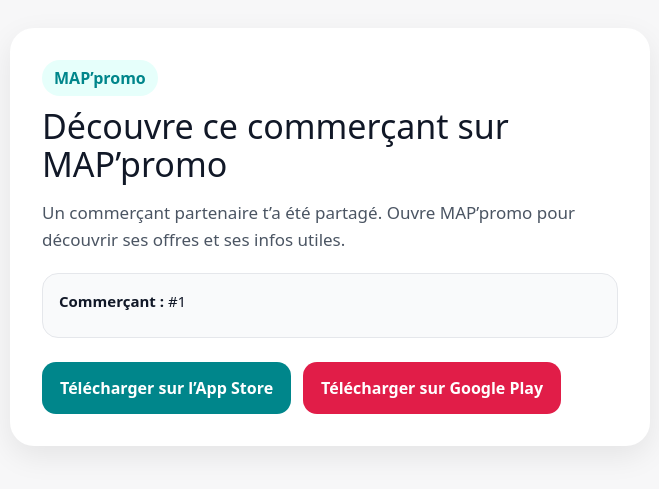
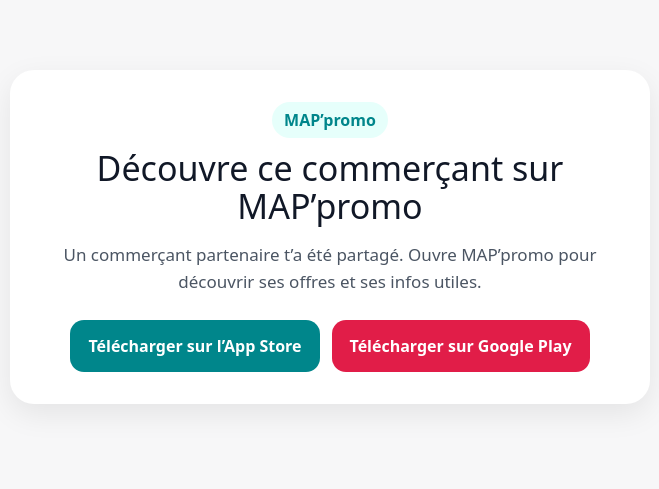
Before and after one commit to qrouxelmappromo-pixel/mappromo-links, a Next.js app: page /commercants/1 in a window 1280 px wide. Shown: the part 163-652 px from the top of the page, without its empty margins (310-969 px from the left). Built offline with nearby package versions, Linux system fonts and the light colour scheme.

Commit message:
remove debug info boxes from fallback pages

```diff
--- a/app/commercants/[id]/page.tsx
+++ b/app/commercants/[id]/page.tsx
@@ -1,16 +1,11 @@
 "use client";
 
-import { useParams, useSearchParams } from "next/navigation";
+import { useSearchParams } from "next/navigation";
 
 export default function CommercantPage() {
-  const params = useParams();
   const searchParams = useSearchParams();
 
-  const rawId = params?.id;
-  const id = Array.isArray(rawId) ? rawId[0] : rawId ?? "";
-
-  const rawOfferId = searchParams.get("offerId");
-  const offerId = rawOfferId ?? "";
+  const offerId = searchParams.get("offerId");
 
   const title = offerId
     ? "Découvre cette offre sur MAP’promo"
@@ -27,17 +22,6 @@
 
         <h1 style={styles.title}>{title}</h1>
         <p style={styles.text}>{text}</p>
-
-        <div style={styles.infoBox}>
-          <p style={styles.infoLine}>
-            <strong>Commerçant :</strong> #{id}
-          </p>
-          {offerId ? (
-            <p style={styles.infoLine}>
-              <strong>Offre liée :</strong> #{offerId}
-            </p>
-          ) : null}
-        </div>
 
         <div style={styles.actions}>
           <a style={styles.primary} href="https://apps.apple.com/">
@@ -71,6 +55,7 @@
     borderRadius: 24,
     padding: 32,
     boxShadow: "0 10px 30px rgba(0,0,0,0.08)",
+    textAlign: "center",
   },
   badge: {
     display: "inline-block",
@@ -92,22 +77,11 @@
     lineHeight: 1.6,
     color: "#4b5563",
   },
-  infoBox: {
-    marginTop: 20,
-    padding: 16,
-    borderRadius: 16,
-    background: "#f9fafb",
-    border: "1px solid #e5e7eb",
-  },
-  infoLine: {
-    margin: "0 0 8px 0",
-    fontSize: 15,
-    color: "#111827",
-  },
   actions: {
     display: "flex",
     gap: 12,
     flexWrap: "wrap",
+    justifyContent: "center",
     marginTop: 24,
   },
   primary: {
--- a/app/invite/list/page.tsx
+++ b/app/invite/list/page.tsx
@@ -1,12 +1,4 @@
-type PageProps = {
-  searchParams?: {
-    token?: string;
-  };
-};
-
-export default function InviteListPage({ searchParams }: PageProps) {
-  const token = searchParams?.token;
-
+export default function InviteListPage() {
   return (
     <main style={styles.main}>
       <div style={styles.card}>
@@ -17,12 +9,6 @@
           Quelqu’un t’a invité à rejoindre une liste sur MAP’promo. Télécharge
           l’application pour accepter l’invitation.
         </p>
-
-        <div style={styles.infoBox}>
-          <p style={styles.infoLine}>
-            <strong>Token :</strong> {token || "non fourni"}
-          </p>
-        </div>
 
         <div style={styles.buttons}>
           <a
@@ -87,20 +73,6 @@
     lineHeight: 1.6,
     color: "#4B5563",
   },
-  infoBox: {
-    textAlign: "left",
-    background: "#F9FAFB",
-    border: "1px solid #E5E7EB",
-    borderRadius: "16px",
-    padding: "16px",
-    marginBottom: "24px",
-  },
-  infoLine: {
-    margin: 0,
-    color: "#111827",
-    fontSize: "15px",
-    wordBreak: "break-word",
-  },
   buttons: {
     display: "flex",
     flexDirection: "column",
--- a/app/listes/join-group/page.tsx
+++ b/app/listes/join-group/page.tsx
@@ -1,18 +1,8 @@
 "use client";
 
-import { useEffect, useState } from "react";
 import type { CSSProperties } from "react";
 
 export default function JoinGroupPage() {
-  const [groupId, setGroupId] = useState("");
-  const [token, setToken] = useState("");
-
-  useEffect(() => {
-    const params = new URLSearchParams(window.location.search);
-    setGroupId(params.get("groupId") ?? "");
-    setToken(params.get("token") ?? "");
-  }, []);
-
   return (
     <main style={styles.main}>
       <div style={styles.card}>
@@ -23,15 +13,6 @@
           Un groupe t’a été partagé. Télécharge MAP’promo pour rejoindre ce
           groupe et accéder aux listes associées.
         </p>
-
-        <div style={styles.infoBox}>
-          <p style={styles.infoLine}>
-            <strong>Groupe :</strong> {groupId || "non fourni"}
-          </p>
-          <p style={styles.infoLine}>
-            <strong>Token :</strong> {token || "non fourni"}
-          </p>
-        </div>
 
         <div style={styles.buttons}>
           <a
@@ -95,20 +76,6 @@
     lineHeight: 1.6,
     color: "#4B5563",
   },
-  infoBox: {
-    textAlign: "left",
-    background: "#F9FAFB",
-    border: "1px solid #E5E7EB",
-    borderRadius: "16px",
-    padding: "16px",
-    marginBottom: "24px",
-  },
-  infoLine: {
-    margin: "0 0 8px",
-    color: "#111827",
-    fontSize: "15px",
-    wordBreak: "break-word",
-  },
   buttons: {
     display: "flex",
     flexDirection: "column",
--- a/app/page.tsx
+++ b/app/page.tsx
@@ -3,6 +3,7 @@
     <main style={styles.page}>
       <div style={styles.card}>
         <div style={styles.badge}>MAP’promo</div>
+
         <h1 style={styles.title}>Ouvrez MAP’promo</h1>
         <p style={styles.text}>
           Si l’application n’est pas installée, téléchargez-la ci-dessous.
@@ -12,6 +13,7 @@
           <a style={styles.primary} href="https://apps.apple.com/">
             Télécharger sur l’App Store
           </a>
+
           <a style={styles.secondary} href="https://play.google.com/store">
             Télécharger sur Google Play
           </a>
@@ -28,7 +30,8 @@
     alignItems: "center",
     justifyContent: "center",
     padding: 24,
-    background: "#f7f7f8",
+    background:
+      "linear-gradient(135deg, rgba(0,134,139,0.08), rgba(225,29,72,0.08))",
     color: "#111827",
     fontFamily:
       "system-ui, -apple-system, BlinkMacSystemFont, 'Segoe UI', sans-serif",
@@ -40,6 +43,7 @@
     borderRadius: 24,
     padding: 32,
     boxShadow: "0 10px 30px rgba(0,0,0,0.08)",
+    textAlign: "center", // 👈 important pour cohérence
   },
   badge: {
     display: "inline-block",
@@ -50,9 +54,24 @@
     color: "#00868B",
     fontWeight: 700,
   },
-  title: { margin: 0, fontSize: 34, lineHeight: 1.1 },
-  text: { marginTop: 16, fontSize: 17, lineHeight: 1.6, color: "#4b5563" },
-  actions: { display: "flex", gap: 12, flexWrap: "wrap", marginTop: 24 },
+  title: {
+    margin: 0,
+    fontSize: 34,
+    lineHeight: 1.1,
+  },
+  text: {
+    marginTop: 16,
+    fontSize: 17,
+    lineHeight: 1.6,
+    color: "#4b5563",
+  },
+  actions: {
+    display: "flex",
+    gap: 12,
+    flexWrap: "wrap",
+    justifyContent: "center", // 👈 centre les boutons
+    marginTop: 24,
+  },
   primary: {
     background: "#00868B",
     color: "white",
```
